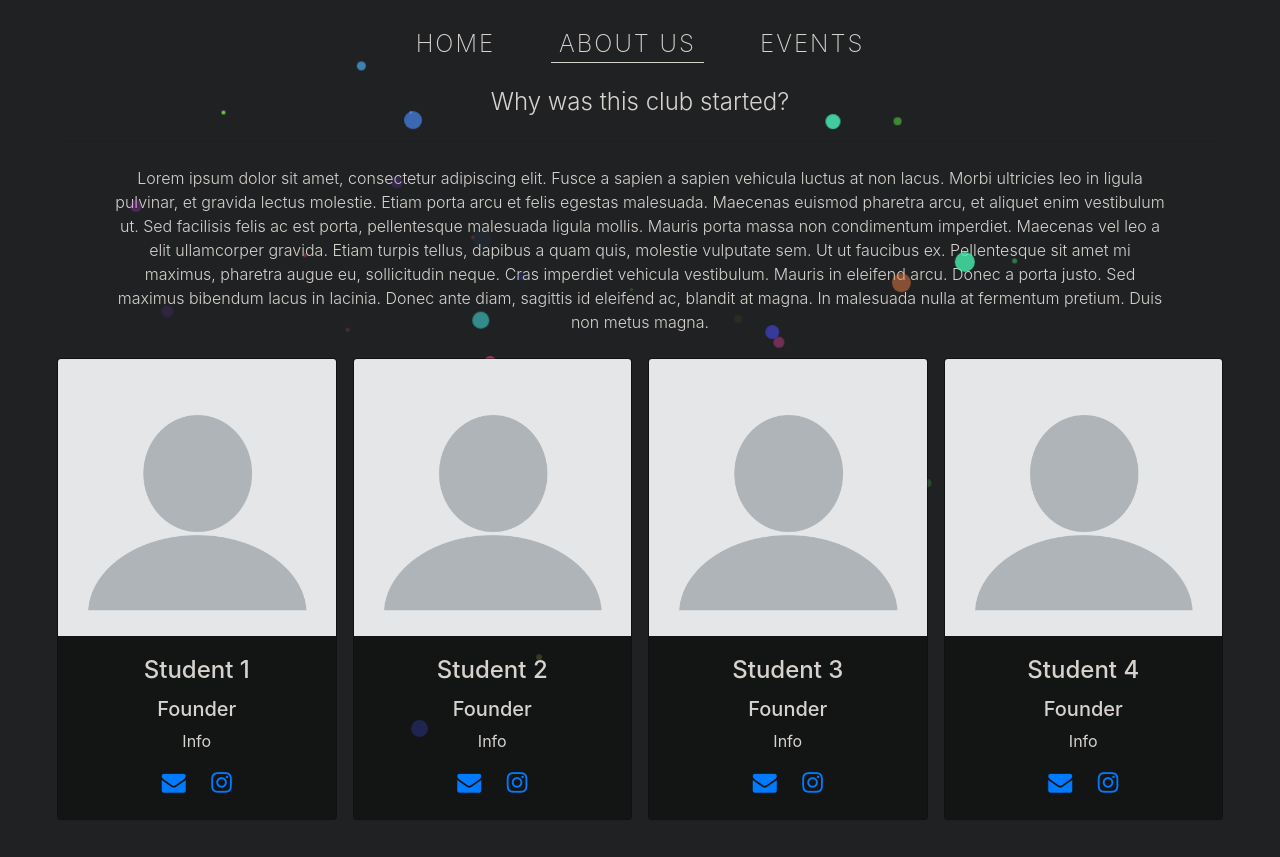
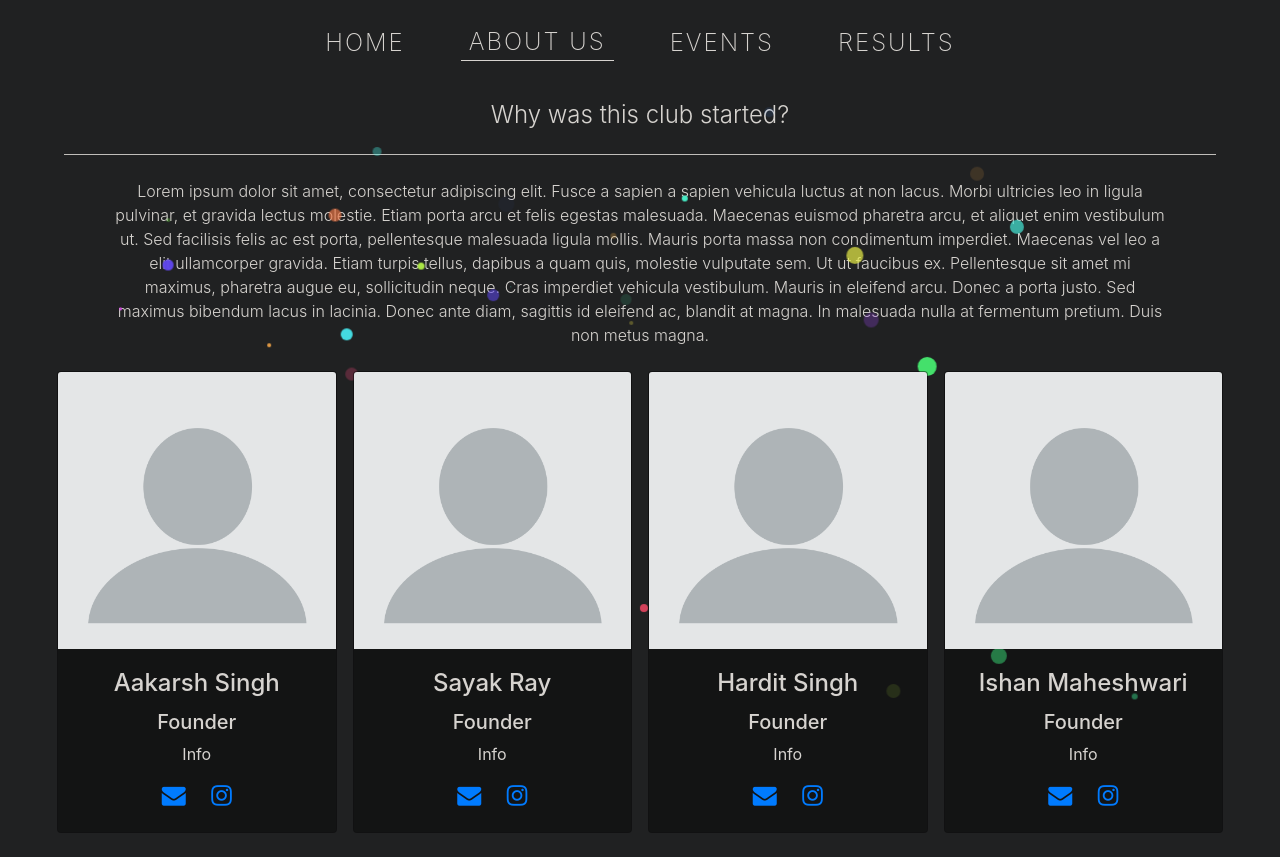
Before and after one commit to AakSin/it-club, a Vue app: page /aboutus in a window 1280 px wide. Built offline with nearby package versions, Linux system fonts and the light colour scheme.

Commit message:
added results route + BootstrapVue

```diff
--- a/babel.config.js
+++ b/babel.config.js
@@ -1,3 +1,5 @@
 module.exports = {
-  presets: ["@vue/cli-plugin-babel/preset"]
-};
+  "presets": [
+    "@vue/cli-plugin-babel/preset"
+  ]
+}
--- a/public/index.html
+++ b/public/index.html
@@ -7,7 +7,7 @@
     <link rel="icon" href="<%= BASE_URL %>favicon.ico">
     <link href="https://fonts.googleapis.com/css2?family=Montserrat:wght@700&family=Raleway:wght@400&display=swap" rel="stylesheet">
     <link rel="stylesheet" href="https://cdnjs.cloudflare.com/ajax/libs/font-awesome/4.7.0/css/font-awesome.min.css">
-    <link rel="stylesheet" href="https://stackpath.bootstrapcdn.com/bootstrap/4.5.0/css/bootstrap.min.css" integrity="sha384-9aIt2nRpC12Uk9gS9baDl411NQApFmC26EwAOH8WgZl5MYYxFfc+NcPb1dKGj7Sk" crossorigin="anonymous">
+    <!-- <link rel="stylesheet" href="https://stackpath.bootstrapcdn.com/bootstrap/4.5.0/css/bootstrap.min.css" integrity="sha384-9aIt2nRpC12Uk9gS9baDl411NQApFmC26EwAOH8WgZl5MYYxFfc+NcPb1dKGj7Sk" crossorigin="anonymous"> -->
     <title><%= htmlWebpackPlugin.options.title %></title>
 
   </head>
--- a/src/App.vue
+++ b/src/App.vue
@@ -71,7 +71,7 @@ export default {
 
 <style lang="scss">
 
-html {
+html,body {
     background:$bcolor;
     min-height: 100vh;
     overflow-x:hidden;
--- a/src/components/AboutUs/AboutUs.vue
+++ b/src/components/AboutUs/AboutUs.vue
@@ -11,7 +11,20 @@ Etiam turpis tellus, dapibus a quam quis, molestie vulputate sem. Ut ut faucibus
 
       <img class="card-img-top " src="../../../public/static/imgs/no-img.png" alt="Card image cap" />
       <div class="card-body">
-        <h1 class="card-title">Student 1</h1>
+        <h1 class="card-title">Aakarsh Singh</h1>
+        <h2 >Founder </h2>
+        <p>Info</p>
+        <a href="mailto:aakarsh@lvisturing.tech" class="fa fa-envelope"></a>
+  <a href="https://www.instagram.com/aaksins/" class="fa fa-instagram" target="_blank"></a>
+      </div>
+    </div>
+    </div>
+    <div class="col-12 col-sm-6 col-lg-3 p-4 p-md-2">
+   <div class="card text-center">
+
+      <img class="card-img-top " src="../../../public/static/imgs/no-img.png" alt="Card image cap" />
+      <div class="card-body">
+        <h1 class="card-title">Sayak Ray</h1>
         <h2 >Founder </h2>
         <p>Info</p>
         <a href="#" class="fa fa-envelope"></a>
@@ -24,7 +37,7 @@ Etiam turpis tellus, dapibus a quam quis, molestie vulputate sem. Ut ut faucibus
 
       <img class="card-img-top " src="../../../public/static/imgs/no-img.png" alt="Card image cap" />
       <div class="card-body">
-        <h1 class="card-title">Student 2</h1>
+        <h1 class="card-title">Hardit Singh</h1>
         <h2 >Founder </h2>
         <p>Info</p>
         <a href="#" class="fa fa-envelope"></a>
@@ -37,24 +50,11 @@ Etiam turpis tellus, dapibus a quam quis, molestie vulputate sem. Ut ut faucibus
 
       <img class="card-img-top " src="../../../public/static/imgs/no-img.png" alt="Card image cap" />
       <div class="card-body">
-        <h1 class="card-title">Student 3</h1>
+        <h1 class="card-title">Ishan Maheshwari</h1>
         <h2 >Founder </h2>
         <p>Info</p>
-        <a href="#" class="fa fa-envelope"></a>
-  <a href="#" class="fa fa-instagram"></a>
-      </div>
-    </div>
-    </div>
-    <div class="col-12 col-sm-6 col-lg-3 p-4 p-md-2">
-   <div class="card text-center">
-
-      <img class="card-img-top " src="../../../public/static/imgs/no-img.png" alt="Card image cap" />
-      <div class="card-body">
-        <h1 class="card-title">Student 4</h1>
-        <h2 >Founder </h2>
-        <p>Info</p>
-        <a href="#" class="fa fa-envelope"></a>
-  <a href="#" class="fa fa-instagram"></a>
+        <a href="mailto:ishan.arw@gmail.com" class="fa fa-envelope"></a>
+  <a href="https://www.instagram.com/ishan.pma" class="fa fa-instagram" target="_blank"></a>
       </div>
     </div>
     </div>
@@ -108,5 +108,7 @@ font-size:2rem;
     margin:0vw 1vw;
   }
 }
-
+hr{
+  background-color:$tcolor;
+}
 </style>
--- a/src/components/Events/EventsGrid.vue
+++ b/src/components/Events/EventsGrid.vue
@@ -1,6 +1,6 @@
 <template>
   <div class="c_container">
-    <div class="row d-flex align-items-center">
+    <div class="row d-flex align-items-center justify-content-center">
       <Event
         v-for="event in events"
         v-bind:key="event.name"
@@ -48,11 +48,6 @@ export default {
           name: "Web D",
           image: "./static/svgs/webd.svg",
           desc: "Lorem ipsum dolor sit amet, consectetur adipiscing elit. Fusce a sapien a sapien vehicula luctus at non lacus. Morbi ultricies leo in ligula pulvinar, et gravida lectus molestie. Etiam porta arcu et felis egestas malesuada. Maecenas euismod pharetra arcu, et aliquet enim vestibulum ut. Sed facilisis felis ac est porta, pellentesque malesuada ligula mollis. Mauris porta massa non condimentum ",
-        },
-        {
-          name: "Coding",
-          image: "./static/svgs/webd.svg",
-          desc: "Lorem ipsum dolor sit amet, consectetur adipiscing elit. Fusce a sapien a sapien vehicula luctus at non lacus. Morbi ultricies leo in ligula pulvinar, et gravida lectus molestie. Etiam porta arcu et felis egestas malesuada. Maecenas euismod pharetra arcu, et aliquet enim vestibulum ut. Sed facilisis felis ac est porta, pellentesque malesuada ligula mollis. Mauris porta massa non condimentum ",
         }
       ],
     };
--- a/src/components/Nav.vue
+++ b/src/components/Nav.vue
@@ -1,11 +1,31 @@
 <template>
   <div>
-    <nav class="d-flex my-3 justify-content-center align-items-center">
+    <!-- <nav class="d-flex my-3 justify-content-center align-items-center">
     <router-link class="mx-4 px-2" to="/" @click="changeTheme()" exact>Home</router-link>
     <router-link class="mx-4 px-2" to="/aboutus">About Us</router-link>
     <router-link class="mx-4 px-2" to="/events">Events</router-link>
-    </nav>
+
+    </nav> -->
+    <div>
+  <b-navbar class="mb-3 py-0 py-lg-4" toggleable="lg" type="dark" variant="info">
+
+
+    <b-navbar-toggle class="ml-auto py-4 px-5" target="nav-collapse"></b-navbar-toggle>
+
+    <b-collapse  id="nav-collapse" is-nav>
+     <div class="d-flex flex-column flex-lg-row align-items-center justify-content-center w-100 ">
+        <router-link class="mx-4 mb-3 mb-lg-0 px-2" to="/" @click="changeTheme()" exact>Home</router-link>
+    <router-link class="mx-4 mb-3 mb-lg-0 px-2" to="/aboutus">About Us</router-link>
+    <router-link class="mx-4 mb-3 mb-lg-0 px-2" to="/events">Events</router-link>
+    <router-link class="mx-4 mb-3 mb-lg-0 px-2" to="/results">Results</router-link>
+      </div>
+
+
+    </b-collapse>
+  </b-navbar>
+</div>
   </div>
+
 </template>
 <script>
 export default {
@@ -29,8 +49,21 @@ a:hover, .router-link-active{
   text-decoration:none;
   border-bottom:1px $tcolor solid;
 }
-nav{
+.bg-info{
   width:100vw;
-  height:7vh;
+
+  background-color: $bcolor !important;
 }
+.navbar{
+  padding:0;
+}
+.navbar-collapse{
+  background-color:$bcolor;
+}
+.navbar-toggler{
+  border:0;
+  transform:scale(2) ;
+
+}
+
 </style>
--- /dev/null
+++ b/src/components/Results/Results.vue
@@ -0,0 +1,13 @@
+<template>
+    <div>
+       <h1 class="display-1 text-center"> Visit this page on 31st August</h1>
+    </div>
+</template>
+<script>
+export default {
+
+}
+</script>
+<style lang="scss" scoped>
+
+</style>
--- a/src/main.js
+++ b/src/main.js
@@ -1,4 +1,7 @@
+import '@babel/polyfill'
+import 'mutationobserver-shim'
 import Vue from 'vue';
+import './plugins/bootstrap-vue'
 import App from './App.vue';
 import VueRouter from 'vue-router';
 import store from './store/';
@@ -8,6 +11,7 @@ Vue.config.productionTip = false;
 import Home from './components/Home/Home.vue';
 import AboutUs from './components/AboutUs/AboutUs.vue';
 import Events from './components/Events/EventsGrid.vue';
+import Results from './components/Results/Results.vue';
 
 Vue.use(VueRouter);
 
@@ -17,6 +21,7 @@ const router = new VueRouter({
     {path:"/",component:Home},
     {path:"/events",component:Events},
     {path:"/aboutus",component:AboutUs},
+    {path:"/results",component:Results},
   ]
 })
 
```
Also changed, not shown: package.json (+8 -0 lines), src/plugins/bootstrap-vue.js (added, +7 -0 lines), 1 other file (tests, documents, lock files or other folders).
